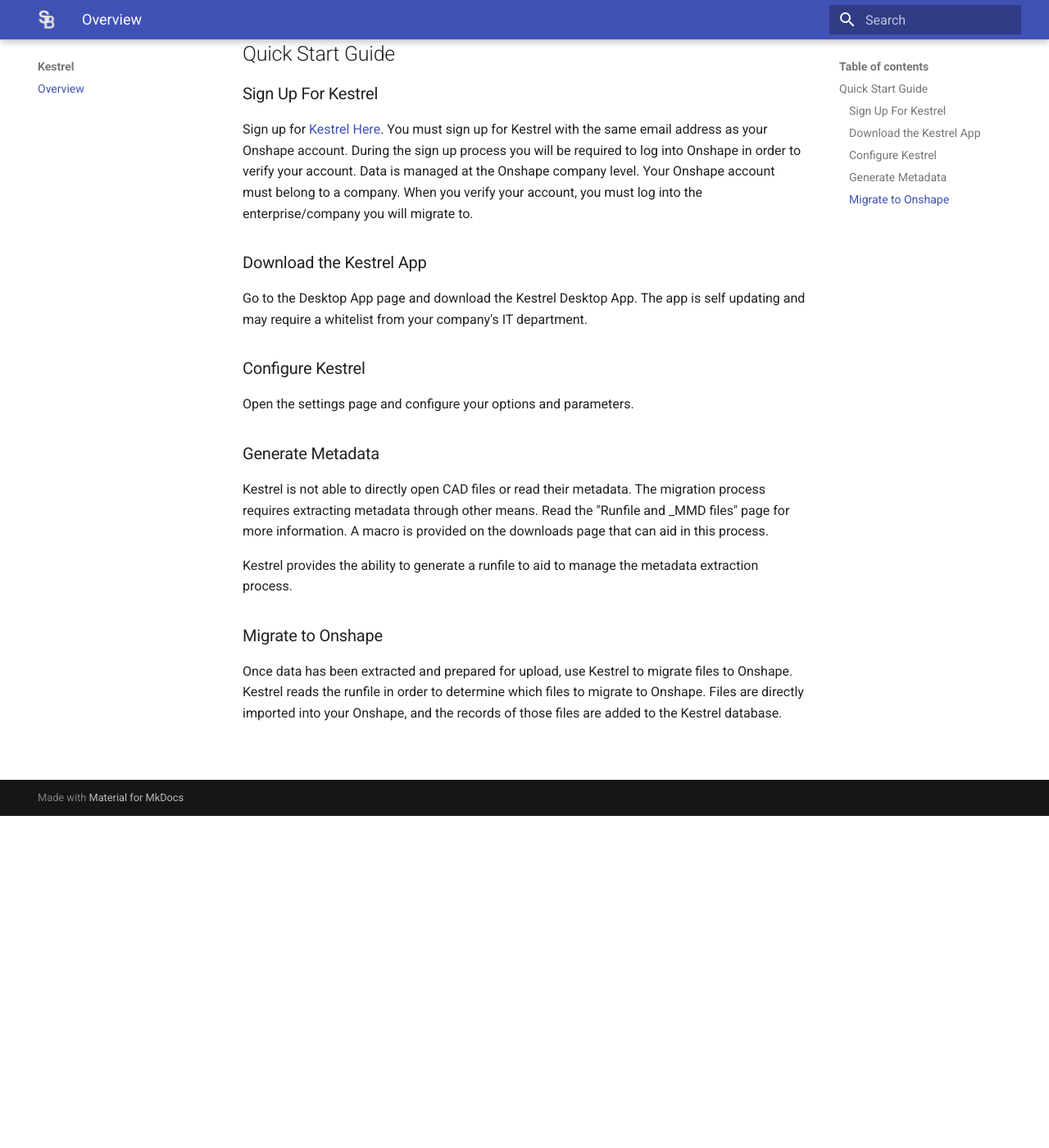
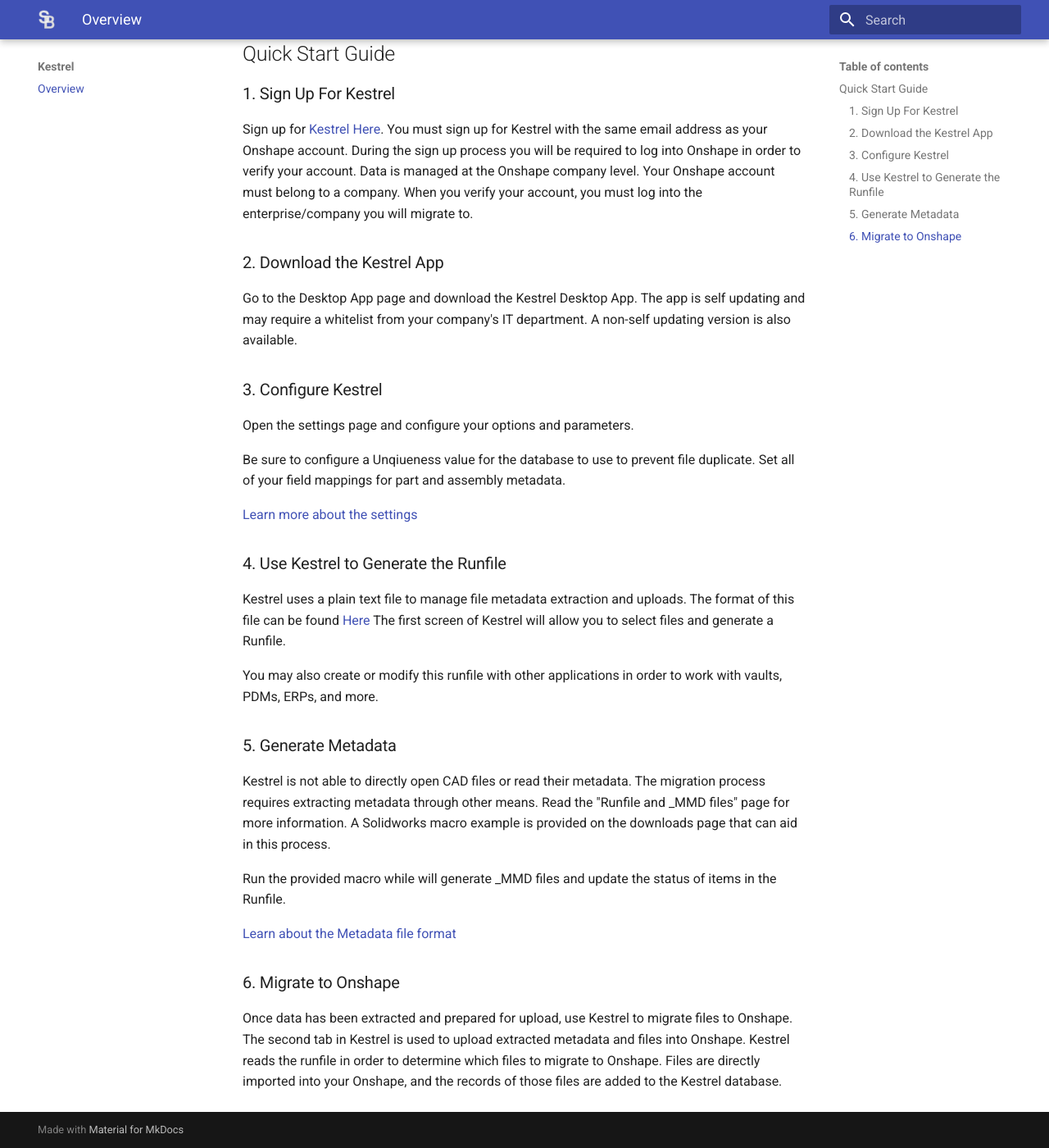
Before and after one commit to SmartBenchSoftware/Documentation, an MkDocs documentation site: the page built from docs/kestrel/index.md, in a window 1280 px wide and 1400 px high, scrolled down 405 px. Shown: the whole window at 82% size. Built offline with MkDocs 1.6.1 and Material for MkDocs 9.7.7, drawn with Linux system fonts in a browser that asks for light colours.

Commit message:
Revise Quick Start Guide steps and descriptions
Renumbered steps in the Quick Start Guide for clarity and added a new step for generating a runfile. Updated descriptions for downloading the Kestrel app and generating metadata.

```diff
--- a/docs/kestrel/index.md
+++ b/docs/kestrel/index.md
@@ -9,33 +9,49 @@
 
 ## Quick Start Guide
 
-### Sign Up For Kestrel
+### 1. Sign Up For Kestrel
 
 Sign up for [Kestrel Here](https://kestrel.sbs).
 You must sign up for Kestrel with the same email address as your Onshape account.
 During the sign up process you will be required to log into Onshape in order to verify your account.
 Data is managed at the Onshape company level. Your Onshape account must belong to a company. When you verify your account, you must log into the enterprise/company you will migrate to.
 
-
-### Download the Kestrel App
+### 2. Download the Kestrel App
 
 Go to the Desktop App page and download the Kestrel Desktop App.
 The app is self updating and may require a whitelist from your company's IT department.
+A non-self updating version is also available.
 
-### Configure Kestrel
+### 3. Configure Kestrel
 
 Open the settings page and configure your options and parameters.
 
-### Generate Metadata
+Be sure to configure a Unqiueness value for the database to use to prevent file duplicate.
+Set all of your field mappings for part and assembly metadata.
+
+[Learn more about the settings](kestrel/Settings.md)
+
+### 4. Use Kestrel to Generate the Runfile
+
+Kestrel uses a plain text file to manage file metadata extraction and uploads.
+The format of this file can be found [Here](kestrel/Runfile.md)
+The first screen of Kestrel will allow you to select files and generate a Runfile.
+
+You may also create or modify this runfile with other applications in order to work with vaults, PDMs, ERPs, and more.
+
+### 5. Generate Metadata
 
 Kestrel is not able to directly open CAD files or read their metadata.
 The migration process requires extracting metadata through other means. Read the "Runfile and _MMD files" page for more information.
-A macro is provided on the downloads page that can aid in this process.
+A Solidworks macro example is provided on the downloads page that can aid in this process.
 
-Kestrel provides the ability to generate a runfile to aid to manage the metadata extraction process.
+Run the provided macro while will generate _MMD files and update the status of items in the Runfile.
 
-### Migrate to Onshape
+[Learn about the Metadata file format](kestrel/MetadataFiles.md)
+
+### 6. Migrate to Onshape
 
 Once data has been extracted and prepared for upload, use Kestrel to migrate files to Onshape.
+The second tab in Kestrel is used to upload extracted metadata and files into Onshape.
 Kestrel reads the runfile in order to determine which files to migrate to Onshape.
 Files are directly imported into your Onshape, and the records of those files are added to the Kestrel database.
```
